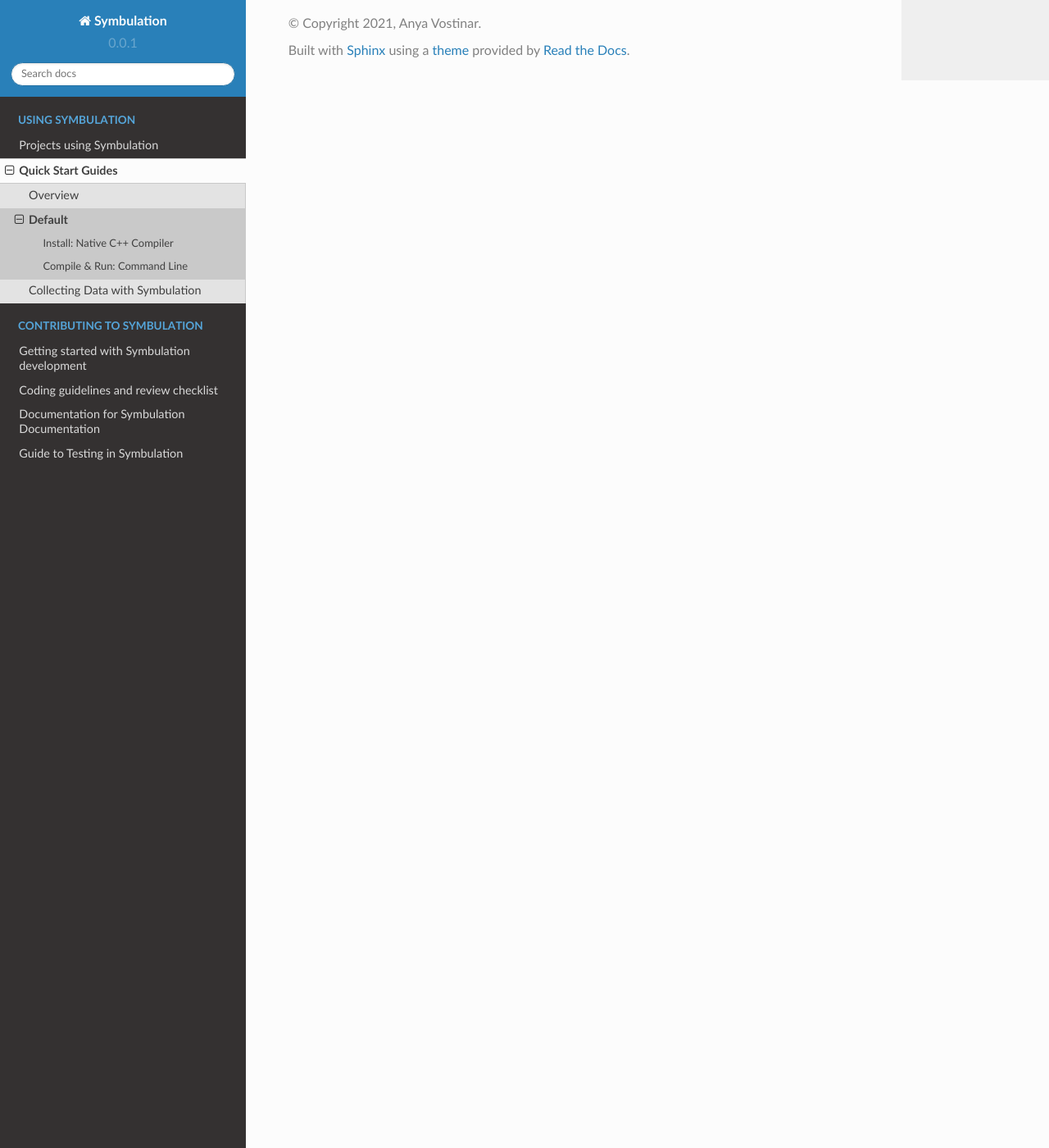
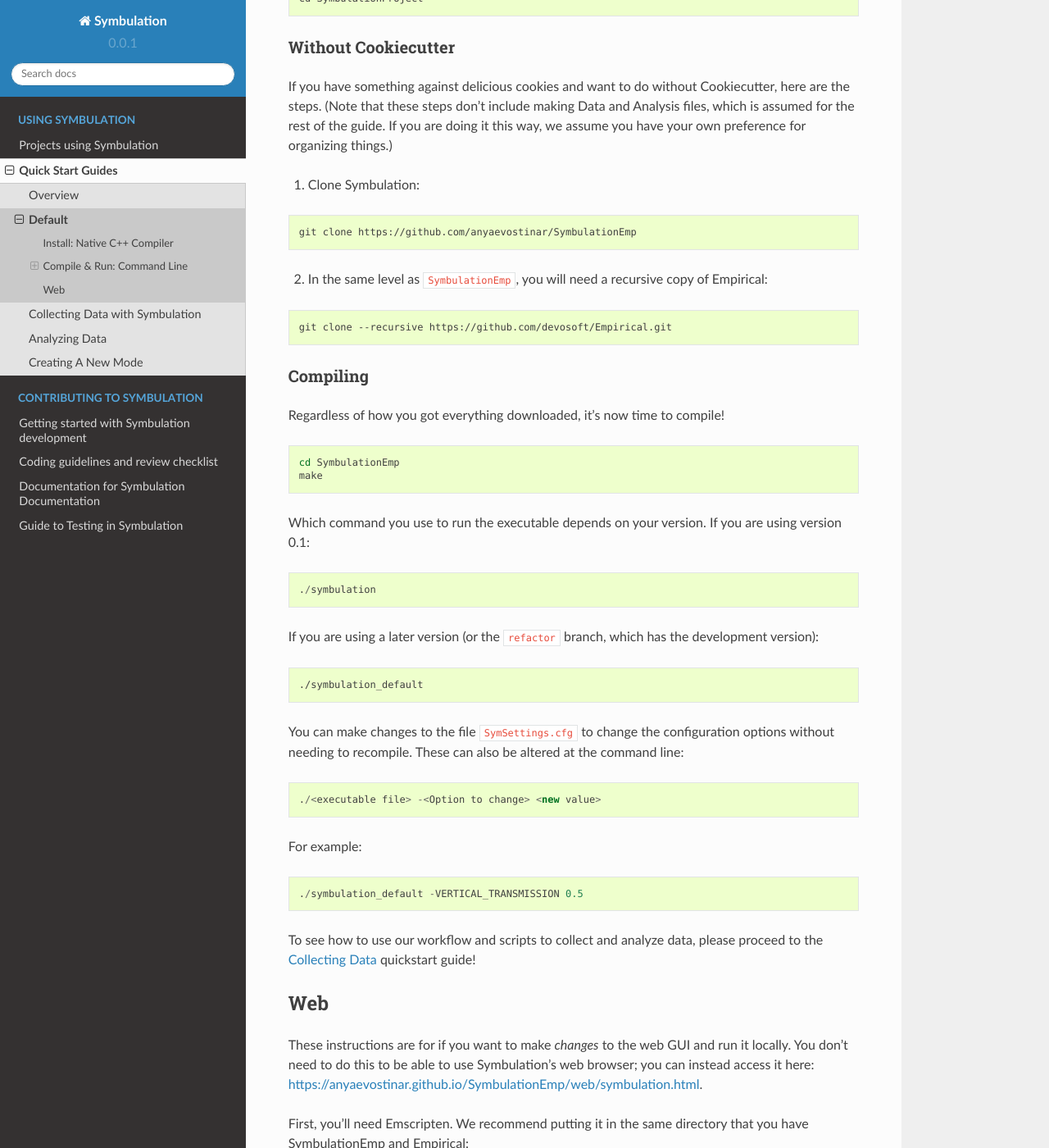
Before and after one commit to anyaevostinar/SymbulationEmp, a Sphinx documentation site: the page built from docs/QuickStartGuides/1-GettingRunning.md, in a window 1280 px wide and 1400 px high, scrolled down 1391 px. Shown: the whole window at 82% size. Built offline with Sphinx 7.4.7 and the Read the Docs theme 2.0.0, drawn with Linux system fonts in a browser that asks for light colours; pages that are not in the unit, such as notebooks, are missing from menus; some of the changed text lies outside the part shown.

Commit message:
updated quickstart guides

````diff
--- a/docs/QuickStartGuides/1-GettingRunning.md
+++ b/docs/QuickStartGuides/1-GettingRunning.md
@@ -1,19 +1,17 @@
 # Default
 
-Symbulation allows you to compile your C++ to target
+Symbulation allows you to compile your C++ to either:
 
-- running at the command line (e.g., native machine code) and
-- running in the web browser (e.g., javascript assembly code).
+* run at the command line (e.g., native machine code) and
+* run in the web browser (e.g., javascript assembly code).
 
 This how-to aims to walk you through all the nitty gritty required to
-successfully compile a simple "Default" for running at the command line.
+successfully compile a simple "default" executable for running at the command line.
 
 ## Install: Native C++ Compiler
 
-In the Unix-verse (e.g., Linux / MacOS) commonly used compilers include
-`gcc` and `clang`. From this point onwards, we assume that you're
-working with `gcc`. Unless you really know what you're doing, you'll
-want to have `gcc` installed. The good news is: you might already!
+In the Unix-verse (e.g., Linux / MacOS) commonly used compilers include `gcc` and `clang`. From this point onwards, we assume that you're working with `gcc`.
+Unless you really know what you're doing, you'll want to have `gcc` installed. The good news is: you might already!
 
 Bring up a terminal and try entering:
 
@@ -29,30 +27,113 @@
 (e.g., "install gcc on [my operating system]") and there should be
 plenty of how-to guides that walk you through step-by-step.
 
-TODO Windows... Maybe you should try git for Windows (e.g.,
-"GitBash")?
+For Windows users, things are a bit more complicated.
+We recommend using [Windows Subsystem for Linux](https://docs.microsoft.com/en-us/windows/wsl/) and then following the steps above for `gcc`.
 
 ## Compile & Run: Command Line
 
 Assuming you haven't already pulled down a clone of Symbulation, let's
 get your working environment all set.
 
+### Using Cookiecutter
+The easiest thing to do is use our Cookiecutter template.
+
+1. Install the latest Cookiecutter:
+
+```
+pip install -U cookiecutter
+```
+
+2. Generate a Symbulation project:
+```
+cookiecutter https://github.com/anyaevostinar/SymbulationProjectTemplate.git
+```
+
+3. Change directory into your newly created project:
+```
+cd SymbulationProject
+```
+
+### Without Cookiecutter
+If you have something against delicious cookies and want to do without Cookiecutter, here are the steps. (Note that these steps don't include making Data and Analysis files, which is assumed for the rest of the guide. If you are doing it this way, we assume you have your own preference for organizing things.)
+
+1. Clone Symbulation:
 ```shell
 git clone https://github.com/anyaevostinar/SymbulationEmp
 ```
-In the same level as SymbulationEmp, you will be a recursive copy of Empirical.
+
+2. In the same level as `SymbulationEmp`, you will need a recursive copy of Empirical:
 
 ```shell
 git clone --recursive https://github.com/devosoft/Empirical.git
 ```
 
-Let's compile!
+### Compiling
+
+Regardless of how you got everything downloaded, it's now time to compile!
 
 ```shell
 cd SymbulationEmp
 make
 ```
 
-```shell
+Which command you use to run the executable depends on your version.
+If you are using version 0.1:
+```
 ./symbulation
 ```
+
+If you are using a later version (or the `refactor` branch, which has the development version):
+```shell
+./symbulation_default
+```
+
+You can make changes to the file `SymSettings.cfg` to change the configuration options without needing to recompile.
+These can also be altered at the command line:
+```
+./<executable file> -<Option to change> <new value>
+```
+
+For example:
+```
+./symbulation_default -VERTICAL_TRANSMISSION 0.5
+```
+
+To see how to use our workflow and scripts to collect and analyze data, please proceed to the [Collecting Data](https://symbulation.readthedocs.io/en/latest/QuickStartGuides/2-CollectingData.html) quickstart guide!
+
+## Web
+
+These instructions are for if you want to make *changes* to the web GUI and run it locally. You don't need to do this to be able to use Symbulation's web browser; you can instead access it here: [https://anyaevostinar.github.io/SymbulationEmp/web/symbulation.html](https://anyaevostinar.github.io/SymbulationEmp/web/symbulation.html).
+
+First, you'll need Emscripten.
+We recommend putting it in the same directory that you have SymbulationEmp and Empirical:
+
+```
+git clone https://github.com/emscripten-core/emsdk.git
+cd emsdk
+./emsdk install 2.0.5
+./emsdk activate 2.0.5
+```
+
+Then every time that you want to build and run Symbulation's web GUI, you'll need to load Emscripten into your `PATH` for a given terminal session. If you've closed and opened a new terminal, you'll need to do this again (this is what people usually forget to do after they've been away for a while):
+
+```
+cd emsdk
+source ./emsdk_env.sh
+```
+
+Then navigate back to SymbulationEmp and build the web version:
+
+```
+cd SymbulationEmp
+make web
+```
+
+Now you have the website all built and in the `web` folder, so just navigate into that and run a website from it using Python's handy local webserver (you need Python 3.5 or above for this):
+
+```
+cd web
+python3 -m http.server
+```
+
+You should then be able to go to [http://localhost:8000/](http://localhost:8000/) to see you custom run Symbulation GUI!
````
Also changed, not shown: docs/QuickStartGuides/2-CollectingData.md (+40 -16 lines), docs/QuickStartGuides/3-CreatingAMode.md (added, +8 -0 lines), docs/QuickStartGuides/index.md (+1 -0 lines).
